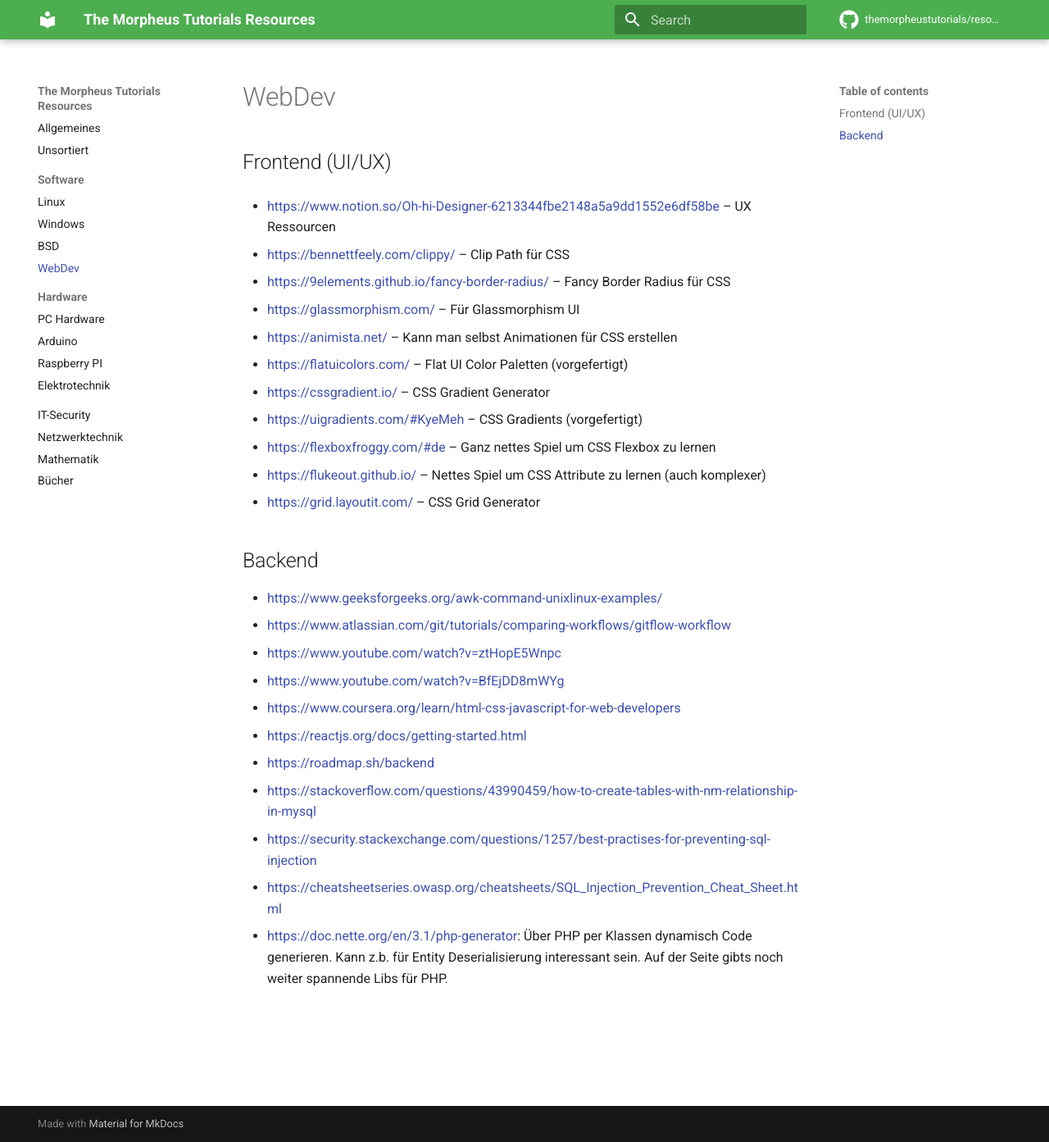
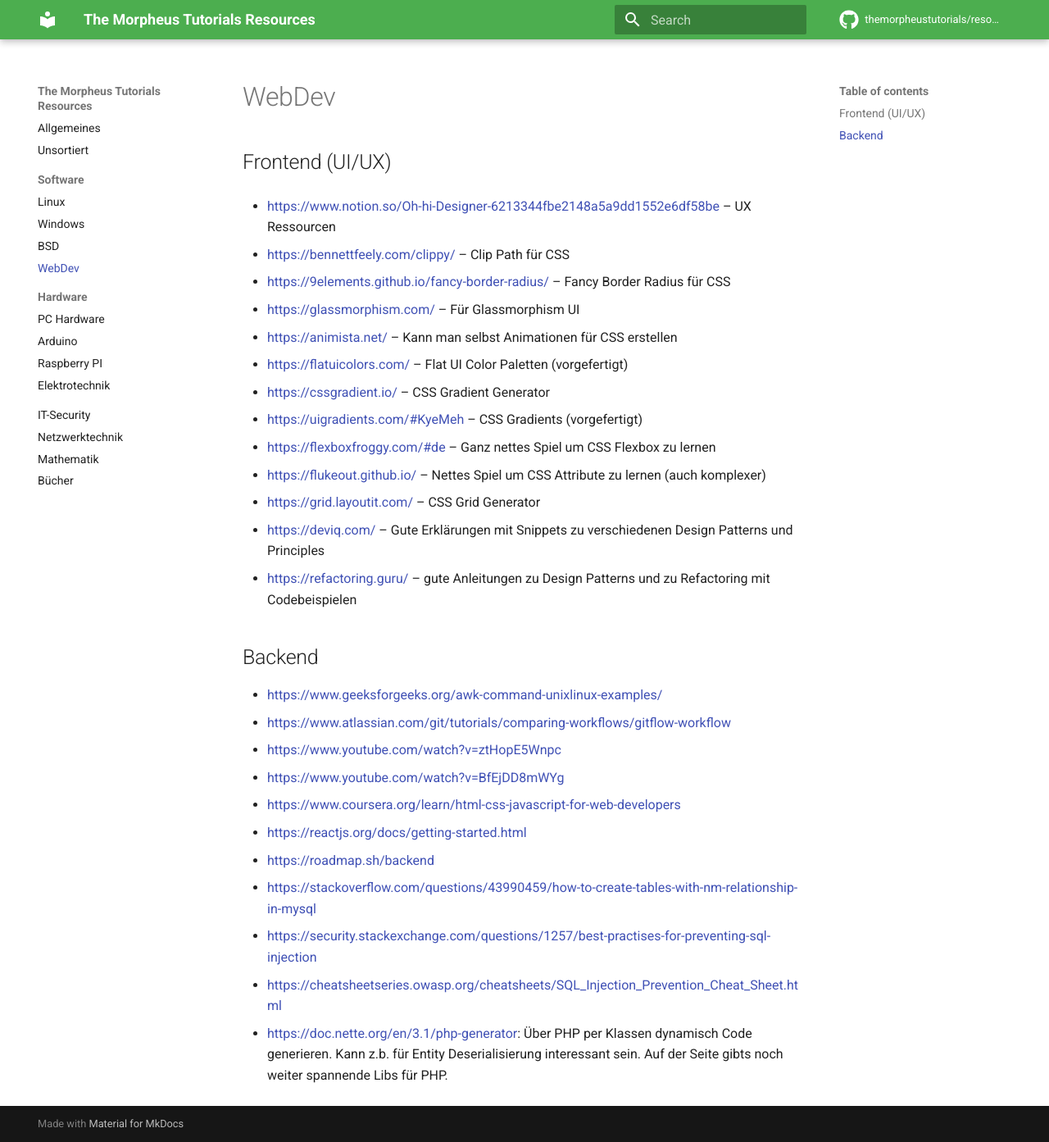
Before and after one commit to themorpheustutorials/resources, an MkDocs documentation site: the page built from docs/software/webdev.md, in a window 1280 px wide and 1393 px high. Shown: the whole window at 82% size. Built offline with MkDocs 1.6.1 and Material for MkDocs 9.7.7, drawn with Linux system fonts in a browser that asks for light colours; comment, search, counter and statistics services are not loaded.

Commit message:
Update webdev.md

```diff
--- a/docs/software/webdev.md
+++ b/docs/software/webdev.md
@@ -14,6 +14,9 @@
 - [https://flexboxfroggy.com/#de](https://flexboxfroggy.com/#de) – Ganz nettes Spiel um CSS Flexbox zu lernen
 - [https://flukeout.github.io/](https://flukeout.github.io/) – Nettes Spiel um CSS Attribute zu lernen (auch komplexer)
 - [https://grid.layoutit.com/](https://flukeout.github.io/) – CSS Grid Generator
+- [https://deviq.com/](https://deviq.com/) – Gute Erklärungen mit Snippets zu verschiedenen Design Patterns und Principles
+- [https://refactoring.guru/](https://refactoring.guru/) – gute Anleitungen zu Design Patterns und zu Refactoring mit Codebeispielen
+
 
 ## Backend
 
```
